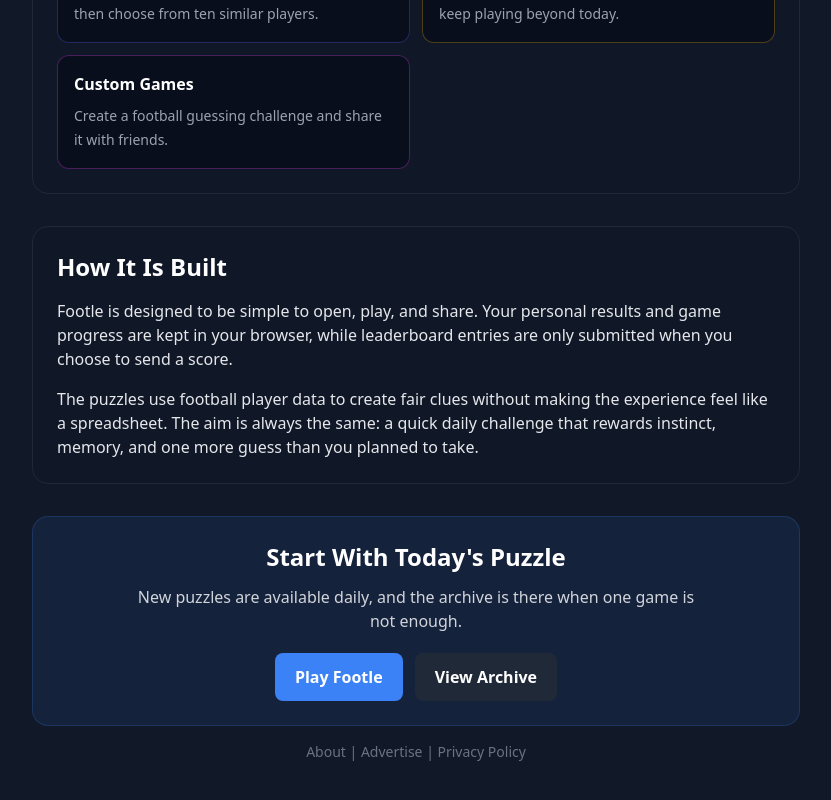
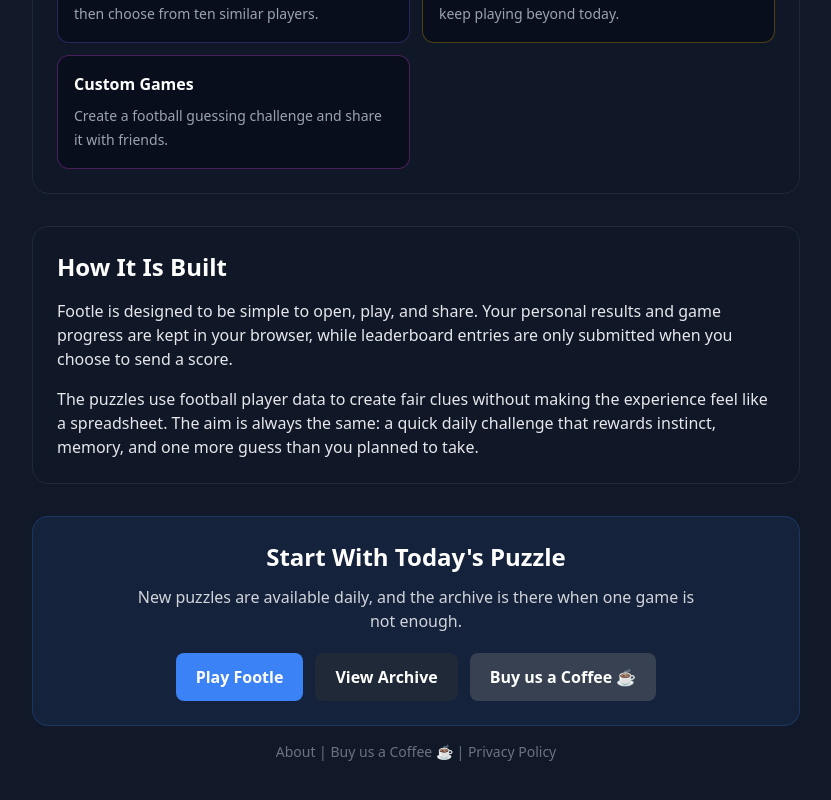
Before and after one commit to elljfb/footle, a Next.js app: page /about in a window 1280 px wide. Shown: the part 1086-1886 px from the top of the page, without its empty margins (224-1055 px from the left). Built offline with nearby package versions, Linux system fonts and the light colour scheme.

Commit message:
feat: buy me a coffee

```diff
--- a/app/about/page.tsx
+++ b/app/about/page.tsx
@@ -162,6 +162,12 @@ export default function AboutPage() {
           >
             View Archive
           </Link>
+          <Link
+            href="https://buymeacoffee.com/footle"
+            className="rounded-lg bg-gray-700 px-5 py-3 font-semibold text-white transition-colors hover:bg-gray-600"
+          >
+            Buy us a Coffee ☕
+          </Link>
         </div>
       </section>
     </main>
--- a/app/career/CareerClient.tsx
+++ b/app/career/CareerClient.tsx
@@ -357,10 +357,10 @@ export default function CareerClient() {
                       Share to Facebook
                     </button>
                     <button
-                      onClick={() => window.open('https://www.mystershirt.com/footle', '_blank', 'noopener,noreferrer')}
+                      onClick={() => window.open('https://buymeacoffee.com/footle', '_blank', 'noopener,noreferrer')}
                       className="bg-[#F28500] hover:bg-[#FFA500] text-white px-6 py-2 rounded-lg transition-colors"
                     >
-                      👕 Get a Mystery Football Shirt
+                      Buy us a Coffee ☕
                     </button>
                   </div>
                   {showShareConfirmation && (
--- a/app/league/[league]/LeagueClient.tsx
+++ b/app/league/[league]/LeagueClient.tsx
@@ -340,10 +340,10 @@ export default function LeagueClient({ slug }: Props) {
                       Share to Facebook
                     </button>
                     <button
-                      onClick={() => window.open('https://www.mystershirt.com/footle', '_blank', 'noopener,noreferrer')}
+                      onClick={() => window.open('https://buymeacoffee.com/footle', '_blank', 'noopener,noreferrer')}
                       className="bg-[#F28500] hover:bg-[##FFA500] text-white px-6 py-2 rounded-lg transition-colors"
                     >
-                      👕 Get a Mystery Football Shirt
+                      Buy us a Coffee ☕
                     </button>
                   </div>
                   {showShareConfirmation && (
--- a/app/page.tsx
+++ b/app/page.tsx
@@ -432,10 +432,10 @@ export default function Home() {
                       Share to Facebook
                     </button>
                     <button
-                      onClick={() => window.open('https://www.mystershirt.com/footle', '_blank', 'noopener,noreferrer')}
+                      onClick={() => window.open('https://buymeacoffee.com/footle', '_blank', 'noopener,noreferrer')}
                       className="bg-[#F28500] hover:bg-[##FFA500] text-white px-6 py-2 rounded-lg transition-colors"
                     >
-                      👕 Get a Mystery Football Shirt
+                      Buy us a Coffee ☕
                     </button>
                   </div>
                   {showShareConfirmation && (
--- a/components/Footer.tsx
+++ b/components/Footer.tsx
@@ -14,13 +14,9 @@ export default function Footer() {
           About
         </Link>
         {' | '}
-        <button
-          onClick={() => setShowAdvertise(true)}
-          className="transition-colors hover:text-gray-700"
-          type="button"
-        >
-          Advertise
-        </button>
+        <Link href="https://buymeacoffee.com/footle" className="hover:text-gray-700">
+          Buy us a Coffee ☕
+        </Link>
         {' | '}
         <Link href="/privacy" className="hover:text-gray-700">
           Privacy Policy
```
